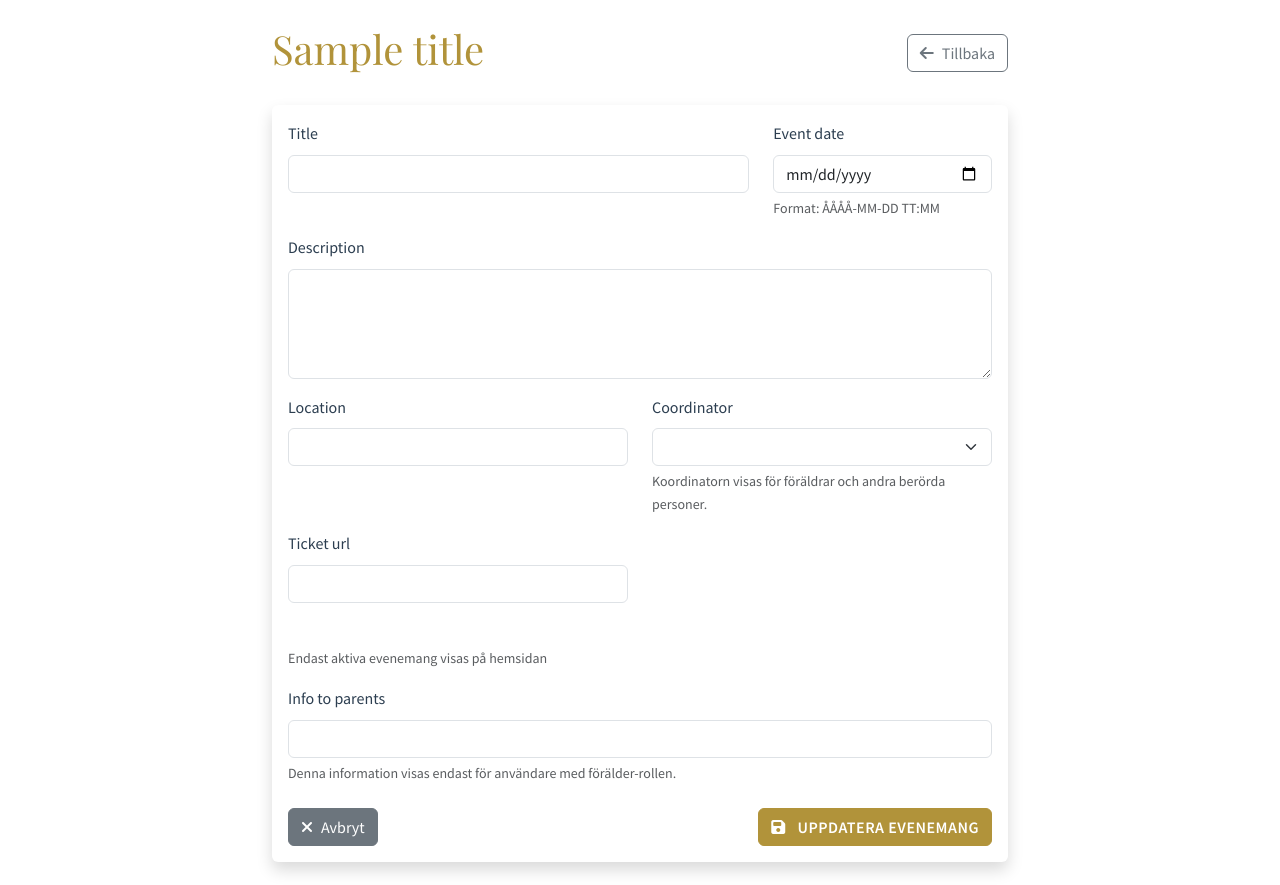
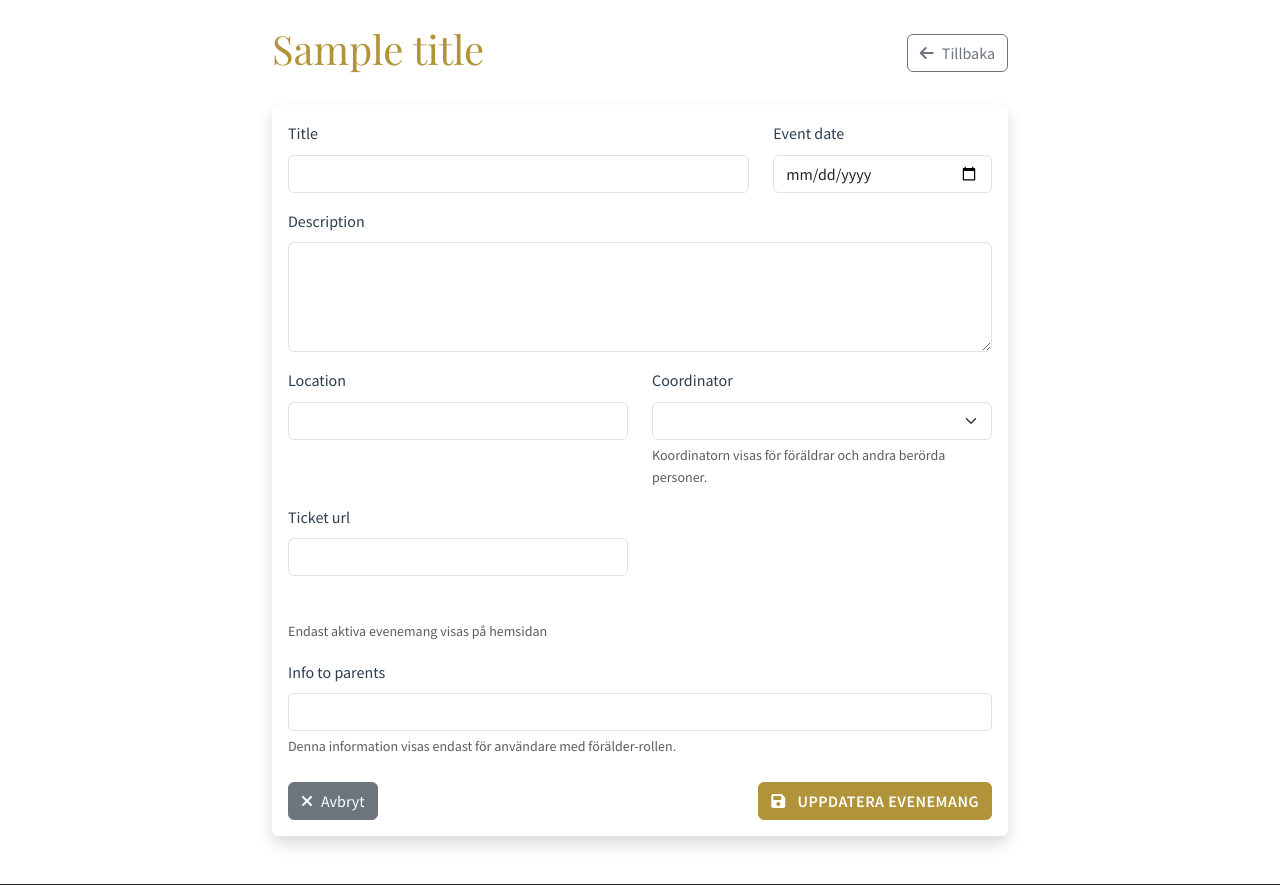
Before and after one commit to erikstenborg/BrunnsboMusikklasser, a Python web app: template templates/admin_event_form.html in a window 1280 px wide. Shown: the part 149-1034 px from the top of the page. Run offline with Jinja, Linux system fonts and the light colour scheme; the template is opened without the code that fills it: most values are stand-ins (such as "Sample title", 1, 10 or a date in 2020); form fields are guessed from the names that the template uses.

Commit message:
Remove unnecessary date formatting hints from event forms
Remove the date format hint from the admin event form template and the datetime input's title attribute, as date formatting is handled by user settings.

Replit-Commit-Author: Agent
Replit-Commit-Session-Id: 7da0a5d4-d090-4022-a7f9-d9a011ba24c6
Replit-Commit-Checkpoint-Type: full_checkpoint
Replit-Commit-Screenshot-Url: https://storage.googleapis.com/screenshot-production-us-central1/cc4f1f99-b283-44db-b27f-f4de7d33dcc2/7da0a5d4-d090-4022-a7f9-d9a011ba24c6/fZZMHZF

```diff
--- a/templates/admin_event_form.html
+++ b/templates/admin_event_form.html
@@ -38,7 +38,6 @@
                             <div class="col-md-4 mb-3">
                                 {{ form.event_date.label(class="form-label") }}
                                 {{ form.event_date(class="form-control", step="300") }}
-                                <div class="form-text">Format: ÅÅÅÅ-MM-DD TT:MM</div>
                                 {% if form.event_date.errors %}
                                     <div class="text-danger small mt-1">
                                         {% for error in form.event_date.errors %}
@@ -149,7 +148,6 @@ document.addEventListener('DOMContentLoaded', function() {
 
         // Add Swedish locale attributes
         datetimeInput.setAttribute('lang', 'sv-SE');
-        datetimeInput.setAttribute('title', 'Format: ÅÅÅÅ-MM-DD TT:MM');
 
         // Force browser to use Swedish locale for this input
         try {
```
